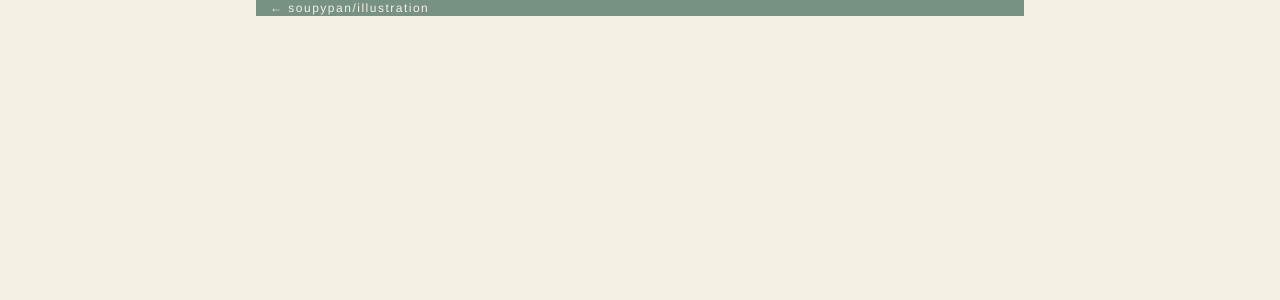
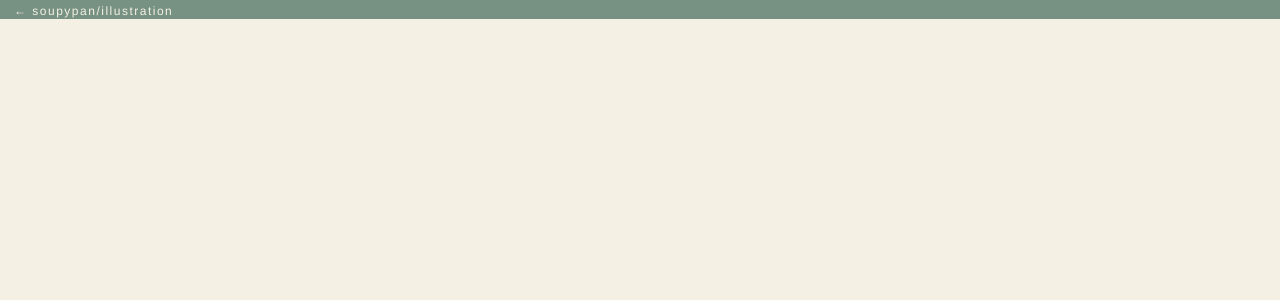
Before and after one commit to soupypan/soupypan.github.io, a Jekyll site: the page built from illustration/index.html, in a window 1280 px wide. Shown: the top 300 px of the page. Built offline with Jekyll 4.4.1, drawn with Linux system fonts in a browser that asks for light colours.

Commit message:
Update main.css

```diff
--- a/css/main.css
+++ b/css/main.css
@@ -11,11 +11,12 @@
   padding: .5px;
   text-align: left;
   background: #779282;
-  font-size: 12px;
   letter-spacing: 1.5px;
   padding-left: 14px;
+
 }
 .header a{
+  font-size: 12px;
   text-decoration: none;
   color: #f3f0e4;
   font-family: 'Helvetica', 'Arial';
@@ -23,17 +24,17 @@
 
 .text{
   font-weight: lighter;
-
 }
 
 body {
   background-color:#F4F0E4;
   text-align:center;
   margin: auto;
-  width: 60%;
+
 }
 
 nav ul, footer ul {
+    width: 60%;
     font-family: 'Bookman';
     list-style: none;
     letter-spacing: 1.5px;
@@ -59,25 +60,8 @@
 a:hover {
   color: #E3C374;
 }
+
 h1 {
-    font-size: 3em;
+    font-size: 12px;
     font-family:'Helvetica', 'Arial', 'Sans-Serif';
 }
-
-
-
-
-
-p {
-    font-size: 1.5em;
-    line-height: 1.4em;
-    color: #333;
-}
-ul.posts {
-    margin: 20px auto 40px;
-    font-size: 1.5em;
-}
-
-ul.posts li {
-    list-style: none;
-}
```
